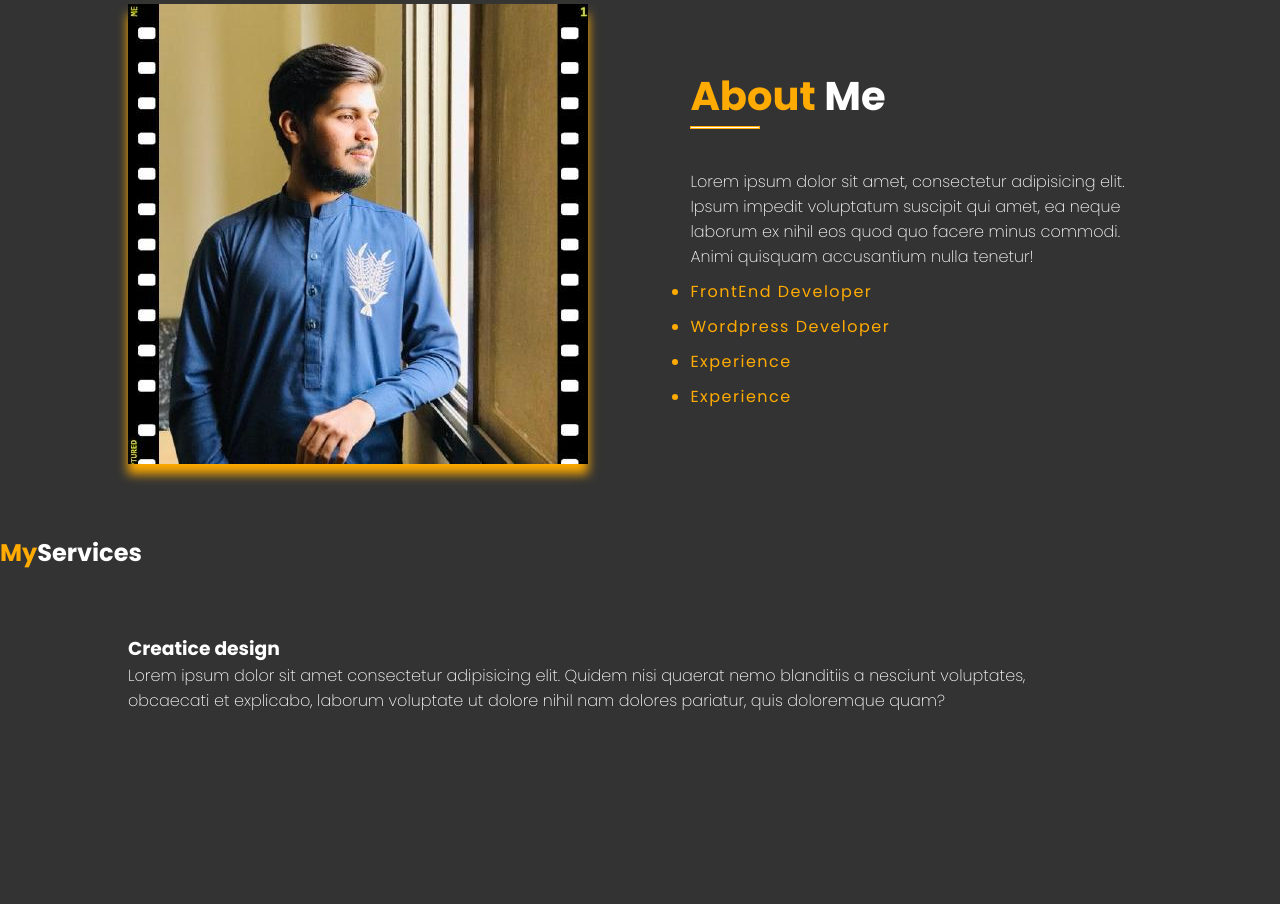
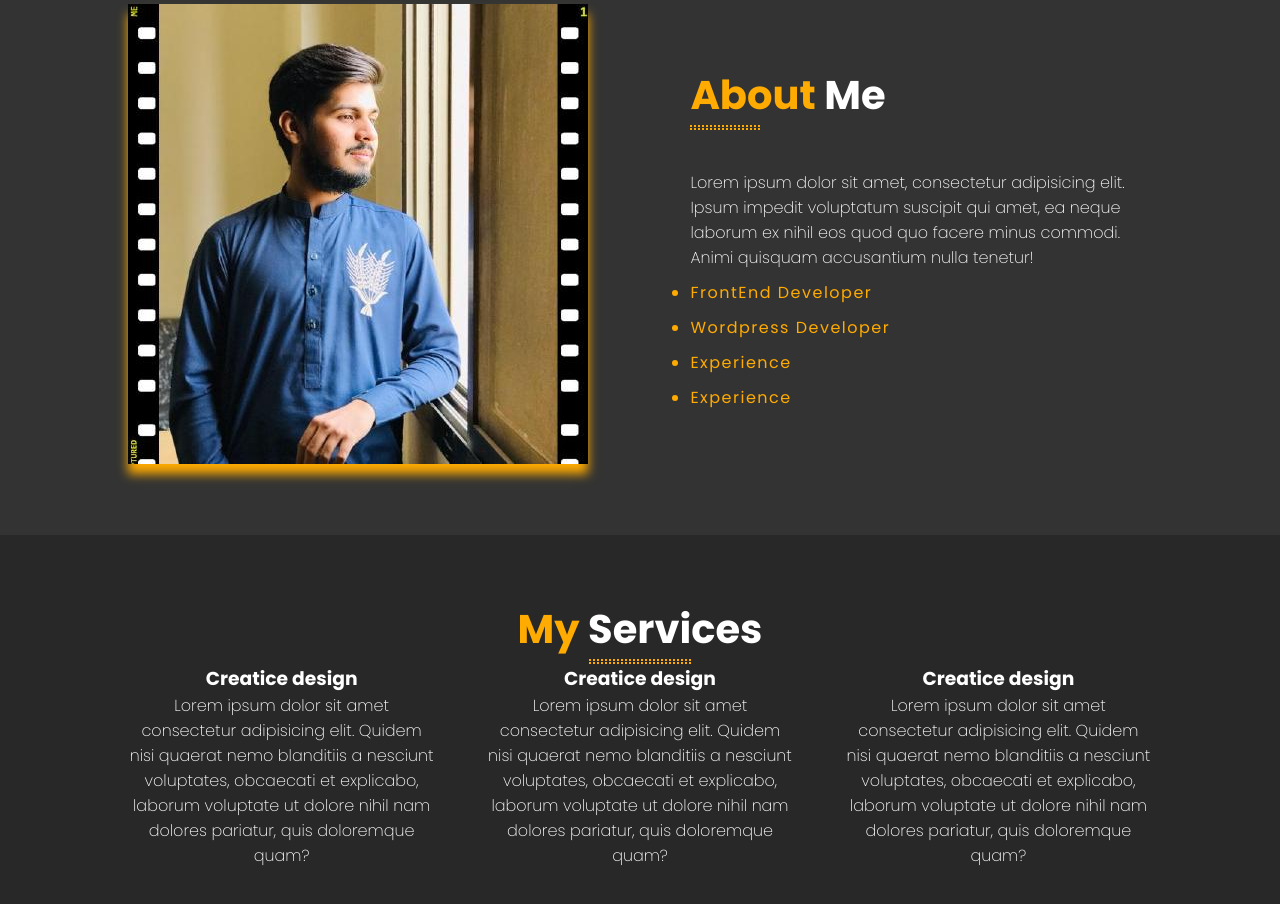
Before and after one commit to msumanned/my-portfolio, a plain HTML site: page index.html in a window 1280 px wide. Shown: the part 860-1764 px from the top of the page. Before the commit the page ends 1637 px from the top, so only its background shows below. Drawn offline with Linux system fonts and the light colour scheme.

```diff
--- a/index.html
+++ b/index.html
@@ -26,7 +26,7 @@
                 <li><a href="#about">About me</a></li>
                 <li><a href="#services">Services</a></li>
                 <li><a href="#skill">Skills</a></li>
-                <li><a href="#projects">My projects</a></li>
+                <li><a href="#projects">Projects</a></li>
                 <li><a href="#contact">Contact me</a></li>
             </ul>
 
@@ -102,11 +102,34 @@
     <!-- services -->
     <section>
         <div class="services">
-            <div><h2><span>My</span>Services</h2></div>
-            <div class="grid-container">
-                <div class="grid-item">
-                    <div><h3>Creatice design</h3>
-                    <p>Lorem ipsum dolor sit amet consectetur adipisicing elit. Quidem nisi quaerat nemo blanditiis a nesciunt voluptates, obcaecati et explicabo, laborum voluptate ut dolore nihil nam dolores pariatur, quis doloremque quam?</p></div>
+            <div class="servic_head">
+                <h2><span>My</span> Services</h2>
+                <div class="height"></div>
+            </div>
+            <div class="grid-service">
+                <div class="grid-item-service">
+                    <div>
+                        <h3>Creatice design</h3>
+                        <p>Lorem ipsum dolor sit amet consectetur adipisicing elit. Quidem nisi quaerat nemo blanditiis
+                            a nesciunt voluptates, obcaecati et explicabo, laborum voluptate ut dolore nihil nam dolores
+                            pariatur, quis doloremque quam?</p>
+                    </div>
+                </div>
+                <div class="grid-item-service">
+                    <div>
+                        <h3>Creatice design</h3>
+                        <p>Lorem ipsum dolor sit amet consectetur adipisicing elit. Quidem nisi quaerat nemo blanditiis
+                            a nesciunt voluptates, obcaecati et explicabo, laborum voluptate ut dolore nihil nam dolores
+                            pariatur, quis doloremque quam?</p>
+                    </div>
+                </div>
+                <div class="grid-item-service">
+                    <div>
+                        <h3>Creatice design</h3>
+                        <p>Lorem ipsum dolor sit amet consectetur adipisicing elit. Quidem nisi quaerat nemo blanditiis
+                            a nesciunt voluptates, obcaecati et explicabo, laborum voluptate ut dolore nihil nam dolores
+                            pariatur, quis doloremque quam?</p>
+                    </div>
                 </div>
             </div>
         </div>
--- a/style.css
+++ b/style.css
@@ -6,9 +6,7 @@
     text-decoration: none;
     box-sizing: border-box;
 }
-p{
-    font-weight: 200;
-}
+
 :root{
     --bg-color: #333333;
     --second-bg-color: #282828;
@@ -17,6 +15,12 @@
     --big-font: 80px;
     --h2-font: 40px;
     --p-font: 16px;
+}
+h2{
+    font-size: var(--h2-font);
+}
+p{
+    font-weight: 200;
 }
 body{
     background-color: var(--bg-color);
@@ -102,6 +106,8 @@
     letter-spacing: 1px;
     padding: 0 0 40px 0;
     font-weight: 200;
+    width: 50%;
+    text-align: left;
 }
 .home_content a{
     background-color: var(--main-color);
@@ -123,11 +129,12 @@
     transition: all .40s ease;
 }
 .name h2{
-    font-size: 50px;
+    padding: 0 0 10px;
+    font-size: 45px;
     line-height: 0.5;
 }
 .passion h3{
-    font-size: 30px;
+    font-size: 25px;
     color: var(--bg-color);
     text-transform: uppercase;
     -webkit-text-stroke: 0.5px #ffab01;
@@ -155,7 +162,7 @@
     }
     70%,
     100%{
-        width: 50%;
+        width: 42%;
     }
 
 }
@@ -172,9 +179,6 @@
     /* border-radius: 500px; */
     box-shadow: 0px 10px 10px #ffab01;
 }
-.about_me h2{
-    font-size: var(--h2-font);
-}
 .about_me p{
     padding: 40px 0 0 0;
 }
@@ -184,11 +188,21 @@
     letter-spacing: 1.5px;
 }
 .height{
-    background-color: white;
-    height: 3px;
-    border: 1px double var(--main-color);
+    height: 5px;
+    border: 2px dotted var(--main-color);
     width: 15%;
 }
-.servicces{
+.services{
     background-color: var(--second-bg-color);
+    padding: 5% 10%;
+    text-align: center;
 }
+.services .height{
+    margin: auto;
+    width: 10%;
+}
+.grid-service{
+    display: grid;
+    grid-template-columns: auto auto auto;
+    gap: 5%;
+}
```
